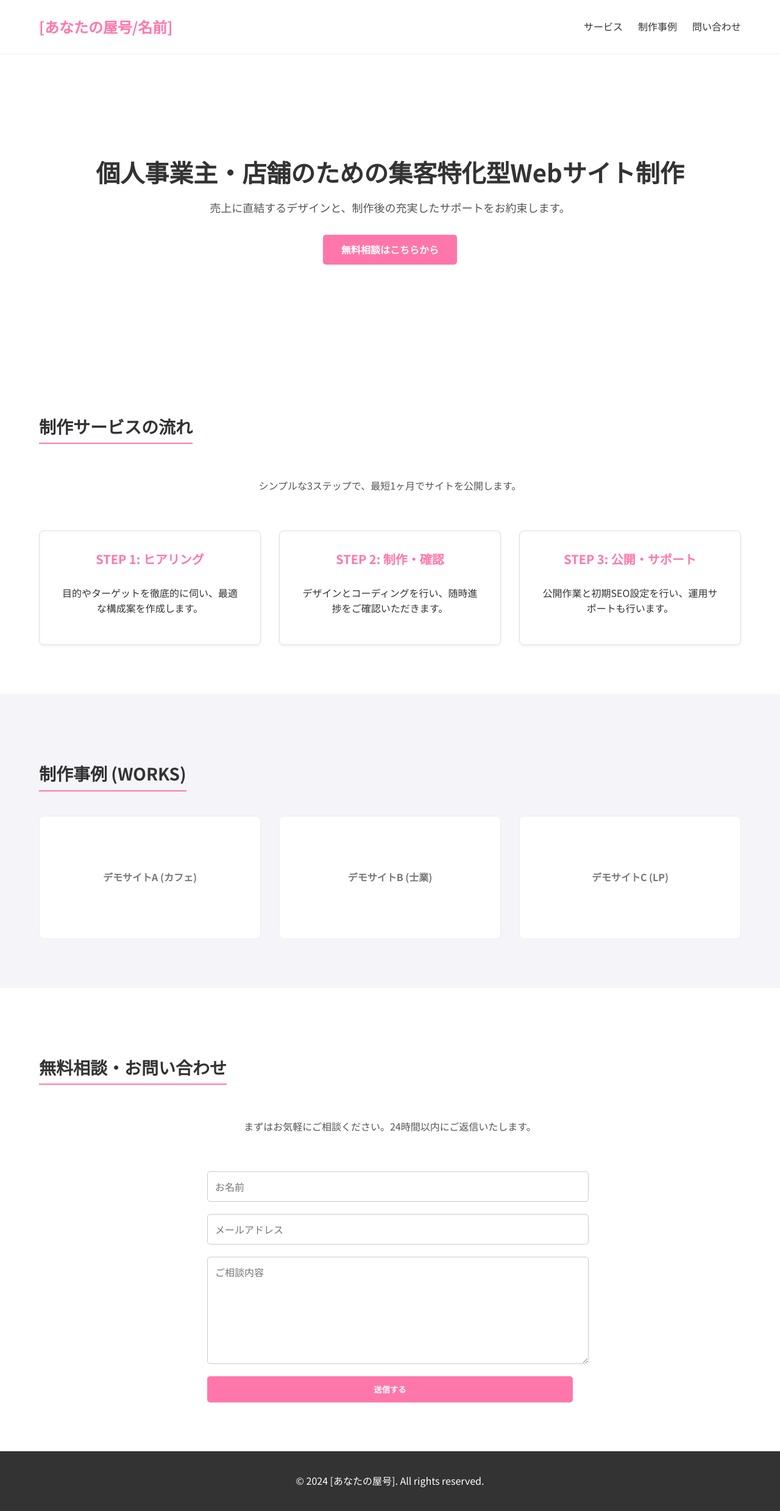
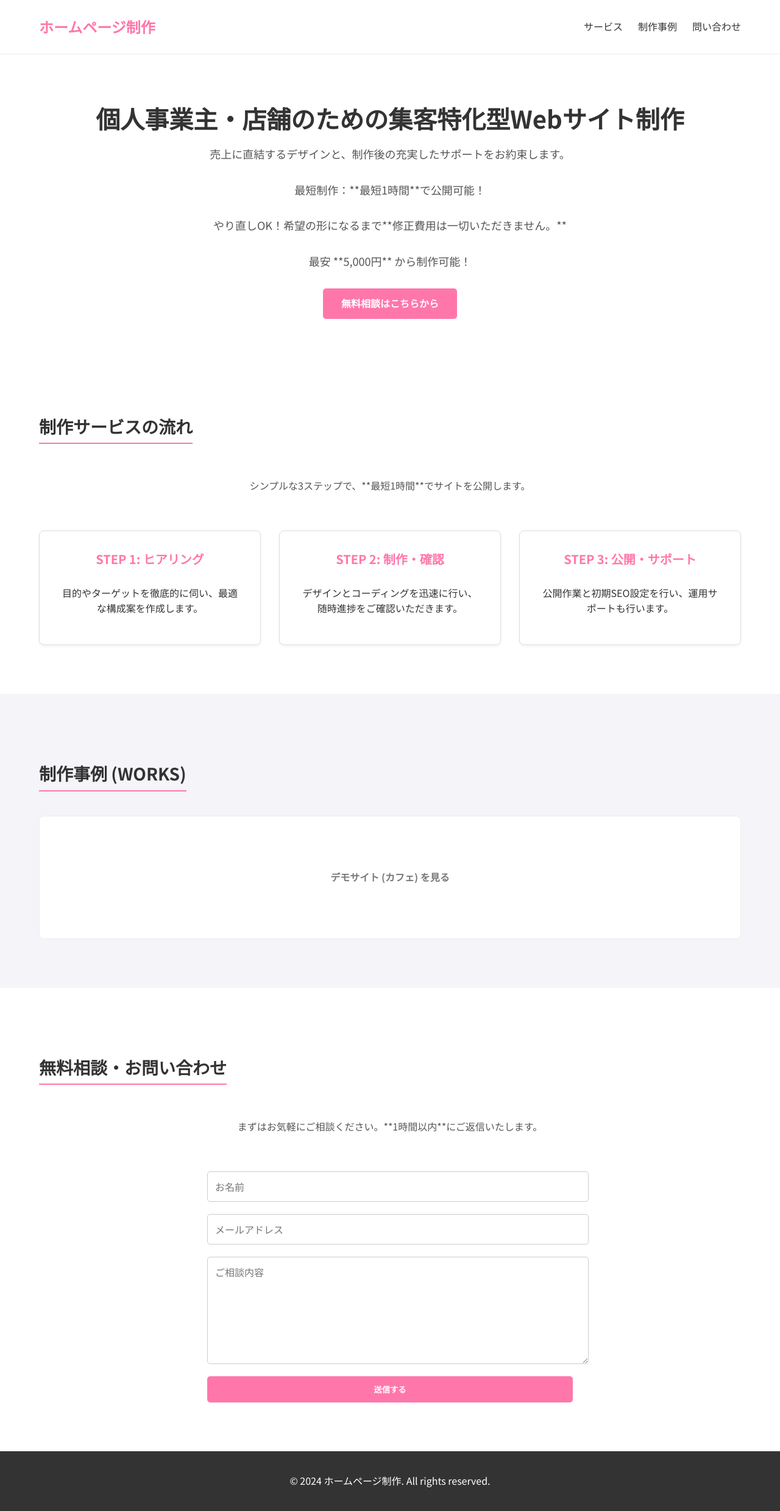
Before and after one commit to myumyu0/homepage, a plain HTML site: page index.html in a window 1280 px wide. Shown: the whole page at 61% size. Drawn offline with Linux system fonts and the light colour scheme.

Commit message:
Update index.html

```diff
--- a/index.html
+++ b/index.html
@@ -3,15 +3,15 @@
 <head>
     <meta charset="UTF-8">
     <meta name="viewport" content="width=device-width, initial-scale=1.0">
-    <title>【あなたの屋号】 Webサイト制作サービス</title>
+    <title>ホームページ制作サービス</title>
     <link rel="stylesheet" href="style.css">
-    <link href="https://fonts.googleapis.com/css2?family=Noto+Sans+JP:wght@400;700&display=swap" rel="stylesheet">
+    <link href="https://fonts.googleapis.com/css2?family=Noto+Sans+JP:wght@400;700;900&display=swap" rel="stylesheet">
 </head>
 <body>
 
     <header>
         <div class="container">
-            <h1>[あなたの屋号/名前]</h1>
+            <h1>ホームページ制作</h1>
             <nav>
                 <ul>
                     <li><a href="#service">サービス</a></li>
@@ -26,6 +26,13 @@
         <div class="container">
             <h2>個人事業主・店舗のための集客特化型Webサイト制作</h2>
             <p>売上に直結するデザインと、制作後の充実したサポートをお約束します。</p>
+
+            <div class="price-highlight">
+                <p>最短制作：**最短1時間**で公開可能！</p>
+                <p class="price-note">やり直しOK！希望の形になるまで**修正費用は一切いただきません。**</p>
+                <p class="price-tag">最安 **5,000円** から制作可能！</p>
+            </div>
+
             <a href="#contact" class="btn-primary">無料相談はこちらから</a>
         </div>
     </section>
@@ -33,7 +40,7 @@
     <section id="service" class="section-padding">
         <div class="container">
             <h3>制作サービスの流れ</h3>
-            <p class="section-description">シンプルな3ステップで、最短1ヶ月でサイトを公開します。</p>
+            <p class="section-description">シンプルな3ステップで、**最短1時間**でサイトを公開します。</p>
             <div class="flow-cards">
                 <div class="card">
                     <h4>STEP 1: ヒアリング</h4>
@@ -41,12 +48,11 @@
                 </div>
                 <div class="card">
                     <h4>STEP 2: 制作・確認</h4>
-                    <p>デザインとコーディングを行い、随時進捗をご確認いただきます。</p>
+                    <p>デザインとコーディングを迅速に行い、随時進捗をご確認いただきます。</p>
                 </div>
                 <div class="card">
                     <h4>STEP 3: 公開・サポート</h4>
                     <p>公開作業と初期SEO設定を行い、運用サポートも行います。</p>
-                </div>
             </div>
         </div>
     </section>
@@ -55,9 +61,9 @@
         <div class="container">
             <h3>制作事例 (WORKS)</h3>
             <div class="work-gallery">
-                <div class="work-item">デモサイトA (カフェ)</div>
-                <div class="work-item">デモサイトB (士業)</div>
-                <div class="work-item">デモサイトC (LP)</div>
+                <a href="demo-cafe.html" target="_blank" class="work-item">
+                    デモサイト (カフェ) を見る
+                </a>
             </div>
         </div>
     </section>
@@ -65,12 +71,12 @@
     <section id="contact" class="section-padding">
         <div class="container">
             <h3>無料相談・お問い合わせ</h3>
-            <p class="section-description">まずはお気軽にご相談ください。24時間以内にご返信いたします。</p>
+            <p class="section-description">まずはお気軽にご相談ください。**1時間以内**にご返信いたします。</p>
 
-            <form action="#" method="POST" class="contact-form">
-                <input type="text" name="name" placeholder="お名前" required>
-                <input type="email" name="email" placeholder="メールアドレス" required>
-                <textarea name="message" placeholder="ご相談内容" required></textarea>
+            <form action="mailto:meguroremsikakatan0216@gmail.com" method="POST" enctype="text/plain" class="contact-form">
+                <input type="text" name="お名前" placeholder="お名前" required>
+                <input type="email" name="メールアドレス" placeholder="メールアドレス" required>
+                <textarea name="ご相談内容" placeholder="ご相談内容" required></textarea>
                 <button type="submit" class="btn-primary">送信する</button>
             </form>
         </div>
@@ -78,7 +84,7 @@
 
     <footer>
         <div class="container">
-            <p>&copy; 2024 [あなたの屋号]. All rights reserved.</p>
+            <p>&copy; 2024 ホームページ制作. All rights reserved.</p>
         </div>
     </footer>
 
```
